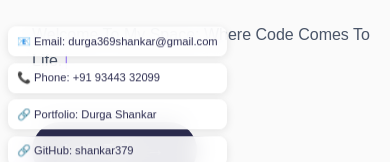
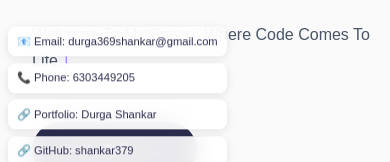
Before and after one commit to shankar379/portfolio, a React (Vite) app: page / in a window 390 px wide. Shown: the part 470-632 px from the top of the page. Built offline with nearby package versions, Linux system fonts and the light colour scheme.

Commit message:
Update phone number to 6303449205

```diff
--- a/src/components/SocialSidebar.jsx
+++ b/src/components/SocialSidebar.jsx
@@ -40,7 +40,7 @@ const SocialSidebar = () => {
           📧 Email: durga369shankar@gmail.com
         </div>
         <div className="contact-item">
-          📞 Phone: +91 93443 32099
+          📞 Phone: 6303449205
         </div>
         <div className="contact-item">
           🔗 Portfolio: Durga Shankar
```
Also changed, not shown: 2 other files (tests, documents, lock files or other folders).
